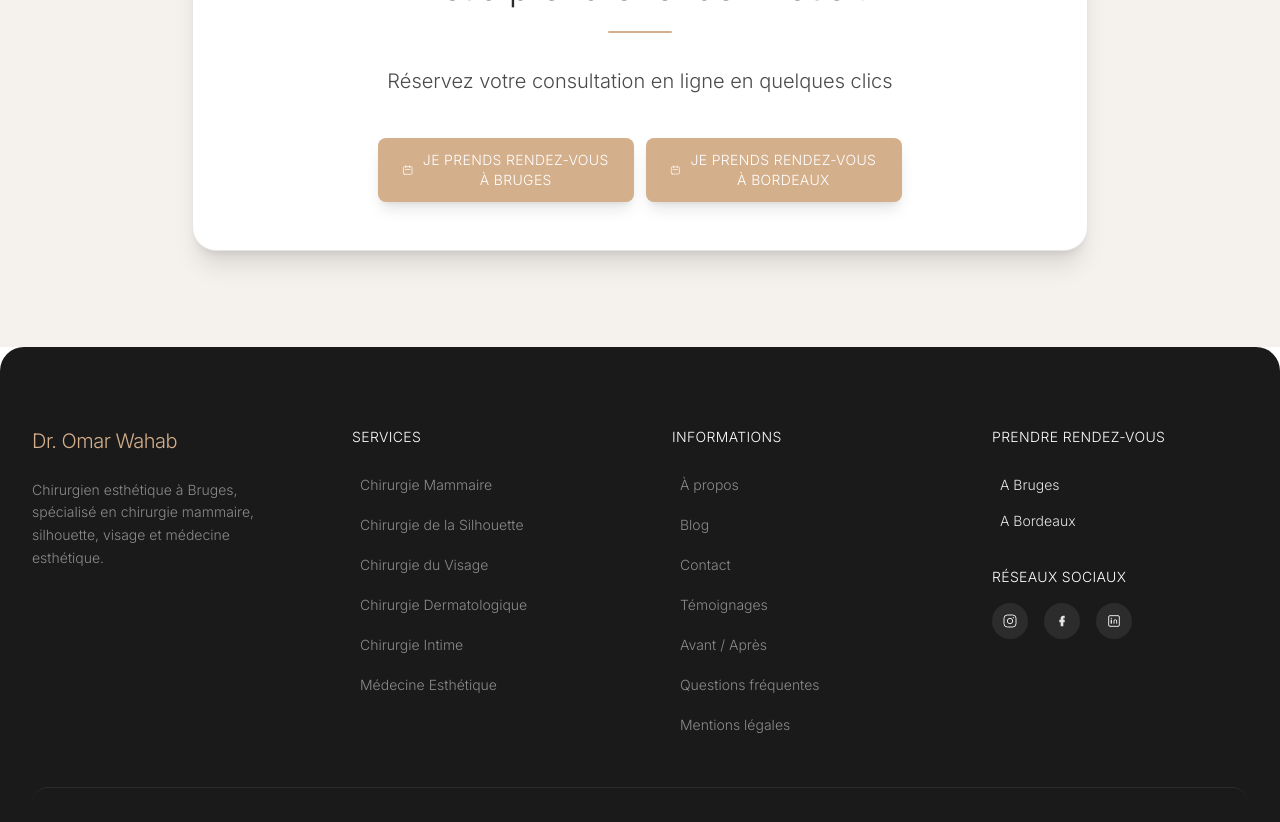
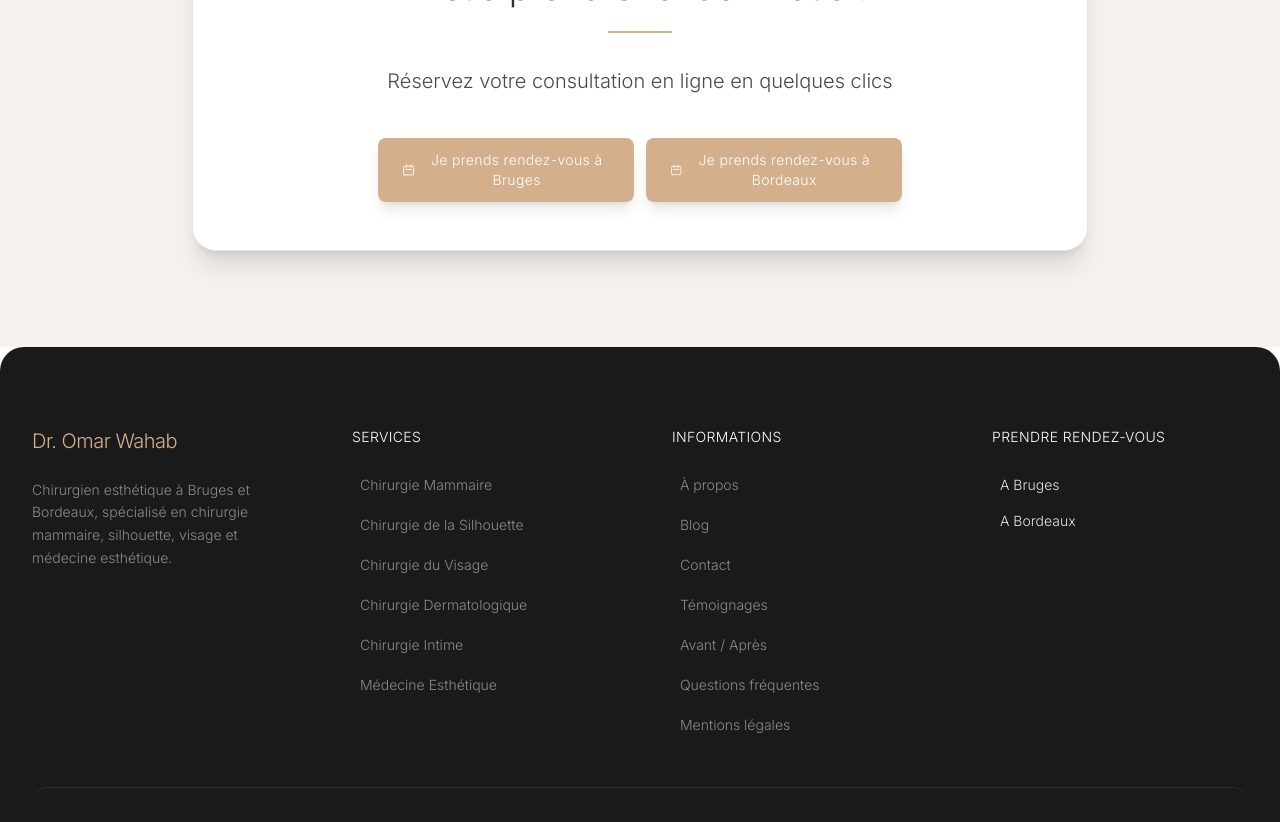
Before and after one commit to johannlacroix/Dr_Omar_Wahab, a Next.js app: page /contact in a window 1280 px wide. Shown: the part 3280-4102 px from the top of the page. Built offline with nearby package versions, Linux system fonts and the light colour scheme.

Commit message:
text small case in buttons

```diff
--- a/app/layout.tsx
+++ b/app/layout.tsx
@@ -12,12 +12,12 @@ const inter = Inter({
 });
 
 export const metadata: Metadata = {
-  title: "Dr. Omar Wahab - Chirurgien Esthétique à Bruges",
+  title: "Dr. Omar Wahab - Chirurgien Esthétique à Bruges et Bordeaux",
   description: "Chirurgien esthétique à Bruges, spécialisé en chirurgie mammaire, silhouette, visage et médecine esthétique. Prenez rendez-vous en ligne.",
   keywords: "chirurgien esthétique, bruges, chirurgie mammaire, chirurgie visage, médecine esthétique, botox, acide hyaluronique",
   authors: [{ name: "Dr. Omar Wahab" }],
   openGraph: {
-    title: "Dr. Omar Wahab - Chirurgien Esthétique à Bruges",
+    title: "Dr. Omar Wahab - Chirurgien Esthétique à Bruges et Bordeaux",
     description: "Chirurgien esthétique spécialisé en chirurgie mammaire, silhouette, visage et médecine esthétique.",
     type: "website",
     locale: "fr_FR",
--- a/app/page.tsx
+++ b/app/page.tsx
@@ -4,8 +4,8 @@ import { DoctolibButton } from '@/components/DoctolibButton';
 import type { Metadata } from 'next';
 
 export const metadata: Metadata = {
-  title: "Accueil - Dr. Omar Wahab | Chirurgien Esthétique à Bruges",
-  description: "Dr. Omar Wahab, chirurgien esthétique à Bruges. Spécialisé en chirurgie mammaire, silhouette, visage et médecine esthétique. Consultation sur rendez-vous.",
+  title: "Accueil - Dr. Omar Wahab | Chirurgien Esthétique à Bruges et Bordeaux",
+  description: "Dr. Omar Wahab, chirurgien esthétique à Bruges et Bordeaux. Spécialisé en chirurgie mammaire, silhouette, visage et médecine esthétique. Consultation sur rendez-vous.",
 };
 
 export default function Home() {
@@ -101,7 +101,7 @@ export default function Home() {
             </h1>
             <div className="w-24 h-1 bg-primary mx-auto mb-6 rounded-full"></div>
             <p className="text-2xl md:text-3xl text-white/95 font-light tracking-wide mb-4">
-              Chirurgien Esthétique à Bruges
+              Chirurgien Esthétique à Bruges et Bordeaux
             </p>
             <p className="text-lg md:text-xl text-white/85 font-light max-w-2xl mx-auto leading-relaxed mb-12">
               Spécialisé en chirurgie mammaire, silhouette, visage et médecine esthétique.
--- a/components/DoctolibButton.tsx
+++ b/components/DoctolibButton.tsx
@@ -19,7 +19,7 @@ export function DoctolibButton({
   className,
 }: DoctolibButtonProps) {
   const baseClasses =
-    'inline-flex items-center justify-center bg-primary text-white font-light tracking-wide rounded-lg hover:bg-primary-dark transition-all duration-300 shadow-lg hover:shadow-xl hover:scale-105 uppercase';
+    'inline-flex items-center justify-center bg-primary text-white font-light tracking-wide rounded-lg hover:bg-primary-dark transition-all duration-300 shadow-lg hover:shadow-xl hover:scale-105';
   const sizeClasses =
     size === 'hero'
       ? 'px-3 md:px-4 lg:px-6 py-2 md:py-2.5 text-[9px] md:text-[11px] lg:text-xs'
--- a/components/Footer.tsx
+++ b/components/Footer.tsx
@@ -10,7 +10,7 @@ export function Footer() {
           <div>
             <h3 className="text-xl font-light mb-6 text-primary tracking-tight">Dr. Omar Wahab</h3>
             <p className="text-neutral-400 text-sm font-light leading-relaxed">
-              Chirurgien esthétique à Bruges, spécialisé en chirurgie mammaire,
+              Chirurgien esthétique à Bruges et Bordeaux, spécialisé en chirurgie mammaire,
               silhouette, visage et médecine esthétique.
             </p>
           </div>
@@ -116,46 +116,6 @@ export function Footer() {
                 </Link>
               </li>
             </ul>
-            <div className="mt-8">
-              <h4 className="font-light mb-4 text-white tracking-wide uppercase text-sm">Réseaux sociaux</h4>
-              <div className="flex space-x-4">
-                <Link
-                  href="https://www.instagram.com"
-                  className="w-9 h-9 rounded-full bg-neutral-800 flex items-center justify-center text-neutral-200 hover:text-white hover:bg-primary transition-colors"
-                  aria-label="Instagram"
-                >
-                  <svg viewBox="0 0 24 24" className="w-4 h-4" aria-hidden="true">
-                    <rect x="3" y="3" width="18" height="18" rx="5" fill="none" stroke="currentColor" strokeWidth="1.5" />
-                    <circle cx="12" cy="12" r="4" fill="none" stroke="currentColor" strokeWidth="1.5" />
-                    <circle cx="17" cy="7" r="1" fill="currentColor" />
-                  </svg>
-                </Link>
-                <Link
-                  href="https://www.facebook.com"
-                  className="w-9 h-9 rounded-full bg-neutral-800 flex items-center justify-center text-neutral-200 hover:text-white hover:bg-primary transition-colors"
-                  aria-label="Facebook"
-                >
-                  <svg viewBox="0 0 24 24" className="w-4 h-4" aria-hidden="true">
-                    <path
-                      d="M14 8h2V4h-2a4 4 0 0 0-4 4v2H8v4h2v6h4v-6h2v-4h-2V8a1 1 0 0 1 1-1Z"
-                      fill="currentColor"
-                    />
-                  </svg>
-                </Link>
-                <Link
-                  href="https://www.linkedin.com"
-                  className="w-9 h-9 rounded-full bg-neutral-800 flex items-center justify-center text-neutral-200 hover:text-white hover:bg-primary transition-colors"
-                  aria-label="LinkedIn"
-                >
-                  <svg viewBox="0 0 24 24" className="w-4 h-4" aria-hidden="true">
-                    <rect x="4" y="4" width="16" height="16" rx="2" fill="none" stroke="currentColor" strokeWidth="1.5" />
-                    <rect x="7" y="10" width="2" height="6" fill="currentColor" />
-                    <circle cx="8" cy="8" r="1" fill="currentColor" />
-                    <path d="M12 16v-4a2 2 0 0 1 4 0v4" fill="none" stroke="currentColor" strokeWidth="1.5" />
-                  </svg>
-                </Link>
-              </div>
-            </div>
           </div>
         </div>
 
```
